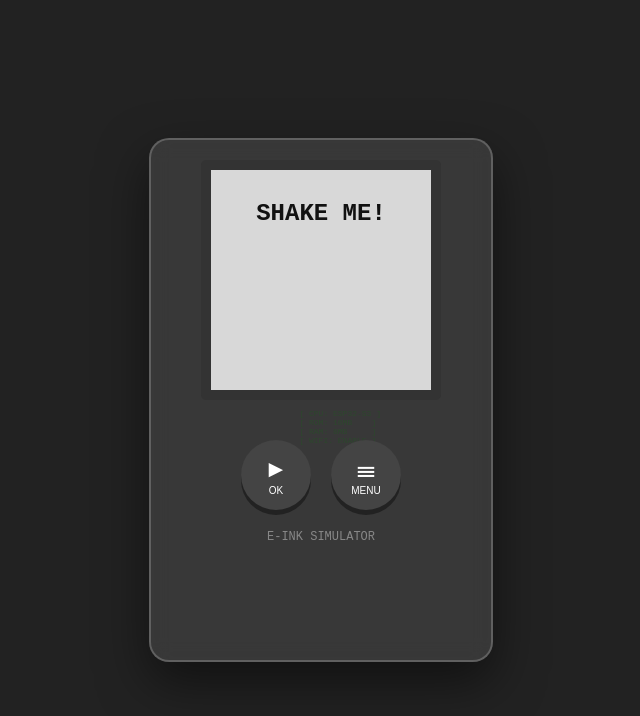
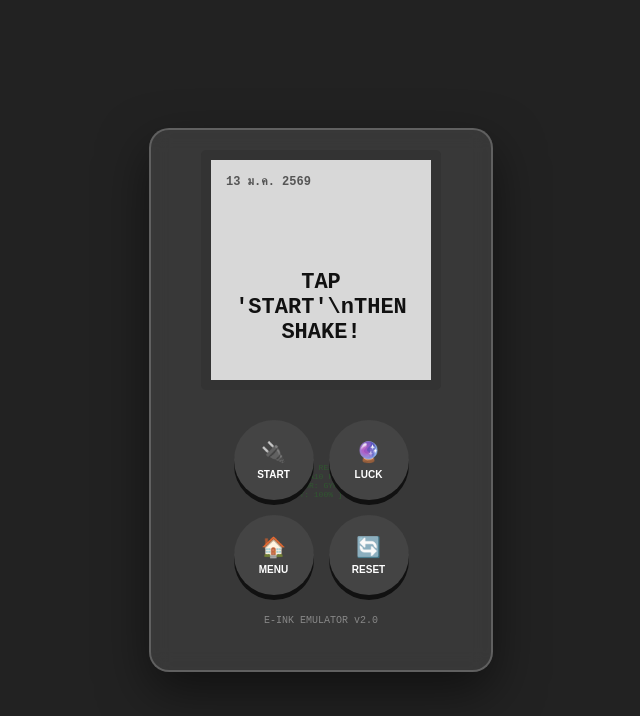
Before and after one commit to martyrungsai/Fortune-teller, a plain HTML site: page index.html in a window 1280 px wide. Shown: the whole page, without its empty margins (319-959 px from the left). Drawn offline with Linux system fonts and the light colour scheme.

Commit message:
Update index.html

```diff
--- a/index.html
+++ b/index.html
@@ -5,7 +5,6 @@
     <meta name="viewport" content="width=device-width, initial-scale=1.0, maximum-scale=1.0, user-scalable=no">
     <title>Retro Fortune Teller</title>
     <style>
-        /* สไตล์พื้นหลังและตัวเครื่อง */
         body {
             background-color: #222;
             display: flex;
@@ -17,10 +16,10 @@
             font-family: 'Courier New', Courier, monospace;
         }
 
-        /* ตัวเครื่องใส (Frosted Glass Effect) */
+        /* ตัวเครื่องใส */
         .device-case {
             width: 300px;
-            height: 480px; /* เพิ่มความสูงเล็กน้อยเพื่อรองรับวันที่ */
+            height: 500px;
             background: rgba(255, 255, 255, 0.1);
             border-radius: 20px;
             backdrop-filter: blur(10px);
@@ -37,84 +36,77 @@
         .screen {
             width: 240px;
             height: 240px;
-            background-color: #d8d8d8; /* สีจอ E-ink */
+            background-color: #d8d8d8;
             border: 10px solid #333;
             border-radius: 5px;
             display: flex;
-            flex-direction: column; /* เพื่อจัดเรียงวันที่และคำทำนาย */
-            justify-content: space-between; /* ให้วันที่อยู่บน คำทำนายอยู่กลาง */
+            flex-direction: column;
+            justify-content: space-between;
             align-items: center;
-            padding: 10px;
+            padding: 15px;
             box-sizing: border-box;
             position: relative;
         }
 
         #current-date {
-            position: absolute; /* วางไว้มุมบนซ้ายของจอ */
-            top: 5px;
-            left: 5px;
-            color: #555; /* สีเทาเข้มหน่อย */
-            font-size: 10px;
+            width: 100%;
+            color: #555;
+            font-size: 12px;
             text-align: left;
-            width: 90%;
-            white-space: nowrap; /* ไม่ให้วันที่ขึ้นบรรทัดใหม่ */
-            overflow: hidden;
-            text-overflow: ellipsis;
+            font-weight: bold;
         }
 
         #fortune-text {
             color: #111;
-            font-size: 24px;
+            font-size: 22px;
             font-weight: bold;
             text-align: center;
-            text-transform: uppercase;
-            margin-top: 20px; /* ขยับลงมาหน่อยไม่ให้ทับวันที่ */
+            white-space: pre-line;
+            margin-bottom: 20px;
         }
 
         /* ปุ่มกด */
         .button-area {
-            margin-top: 40px;
-            display: flex;
-            gap: 20px;
+            margin-top: 30px;
+            display: grid;
+            grid-template-columns: 1fr 1fr;
+            gap: 15px;
         }
 
         .btn {
-            width: 70px; /* เพิ่มขนาดปุ่มเล็กน้อย */
-            height: 70px;
+            width: 80px;
+            height: 80px;
             background: #444;
             border-radius: 50%;
             border: none;
-            box-shadow: 0 5px #222;
+            box-shadow: 0 5px #111;
             color: white;
             font-size: 10px;
             cursor: pointer;
-            display: flex; /* จัดให้ข้อความ/ไอคอนอยู่ตรงกลาง */
+            display: flex;
             flex-direction: column;
             justify-content: center;
             align-items: center;
-            text-decoration: none; /* ไม่มีขีดเส้นใต้ */
-            position: relative;
-        }
-         /* Icon สำหรับปุ่ม */
-        .btn .icon {
-            font-size: 24px; /* ขนาดไอคอน */
-            margin-bottom: 2px;
+            font-weight: bold;
         }
 
         .btn:active {
             transform: translateY(4px);
-            box-shadow: 0 2px #222;
+            box-shadow: 0 2px #111;
         }
 
-        /* แผ่นวงจรจำลองด้านหลัง */
+        .icon { font-size: 20px; margin-bottom: 5px; }
+
+        /* แผ่นวงจรจำลอง */
         .circuit-bg {
             position: absolute;
-            top: 50%;
+            top: 60%;
             z-index: -1;
-            opacity: 0.2;
+            opacity: 0.15;
             font-size: 8px;
-            color: green;
+            color: #0f0;
             white-space: pre;
+            pointer-events: none;
         }
     </style>
 </head>
@@ -122,42 +114,108 @@
 
 <div class="device-case">
     <div class="circuit-bg">
-        [ CPU: ESP32-S3 ]
-        [ ROM: 16MB    ]
-        [ RAM: 8MB     ]
-        [ WIFI: ENABLE ]
+[ SYSTEM READY ]
+[ CPU: A10 FUSION ]
+[ SENSOR: GYRO-01 ]
+[ BATT: 100% ]
     </div>
 
     <div class="screen">
-        <div id="current-date"></div>
-        <div id="fortune-text">SHAKE ME!</div>
+        <div id="current-date">--/--/----</div>
+        <div id="fortune-text">TAP 'START'\nTHEN SHAKE!</div>
     </div>
 
     <div class="button-area">
+        <button class="btn" onclick="initSensor()">
+            <span class="icon">🔌</span>START
+        </button>
         <button class="btn" onclick="getFortune()">
-            <span class="icon">&#9658;</span> OK
+            <span class="icon">🔮</span>LUCK
         </button>
         <button class="btn" onclick="goToMainMenu()">
-            <span class="icon">&#9776;</span> MENU
+            <span class="icon">🏠</span>MENU
+        </button>
+        <button class="btn" onclick="location.reload()">
+            <span class="icon">🔄</span>RESET
         </button>
     </div>
 
-    <p style="color: rgba(255,255,255,0.4); font-size: 12px; margin-top: 20px;">E-INK SIMULATOR</p>
+    <p style="color: rgba(255,255,255,0.4); font-size: 10px; margin-top: 20px;">E-INK EMULATOR v2.0</p>
 </div>
 
 <script>
-    // คำทำนาย
     const fortunes = [
-        "大吉 (DAI-KICHI)\nโชคดีที่สุด",
-        "吉 (KICHI)\nโชคดี",
+        "大吉 (DAI-KICHI)\nโชคดีที่สุด!",
+        "吉 (KICHI)\nโชคดีนะ",
         "中吉 (CHU-KICHI)\nโชคดีปานกลาง",
-        "小吉 (SHO-KICHI)\nโชคดีเล็กน้อย",
-        "末吉 (SUE-KICHI)\nโชคนิดหน่อย",
-        "凶 (KYO)\nระวังตัวด้วย!"
+        "小吉 (SHO-KICHI)\nโชคดีนิดหน่อย",
+        "末吉 (SUE-KICHI)\nพอลุ้นได้",
+        "凶 (KYO)\nระวังตัวนะ!"
     ];
 
-    // ฟังก์ชันแสดงวันที่
-    function displayCurrentDate() {
-        const dateElement = document.getElementById('current-date');
+    function updateDate() {
         const now = new Date();
-        const options = { year: 'numeric', month: 'short', day: '
+        const options = { year: 'numeric', month: 'short', day: 'numeric' };
+        document.getElementById('current-date').innerText = now.toLocaleDateString('th-TH', options);
+    }
+
+    function goToMainMenu() {
+        document.getElementById('fortune-text').innerText = "SHAKE ME\nTO SEE LUCK";
+        updateDate();
+    }
+
+    function getFortune() {
+        const textElement = document.getElementById('fortune-text');
+        textElement.style.opacity = "0.3"; // เอฟเฟกต์กระพริบแบบ E-ink
+        textElement.innerText = "WAITING...";
+
+        setTimeout(() => {
+            const randomFortune = fortunes[Math.floor(Math.random() * fortunes.length)];
+            textElement.innerText = randomFortune;
+            textElement.style.opacity = "1";
+            updateDate();
+        }, 600);
+    }
+
+    // ฟังก์ชันสำคัญ: เปิดการทำงาน Sensor สำหรับ iPhone
+    function initSensor() {
+        if (typeof DeviceMotionEvent.requestPermission === 'function') {
+            // กรณี iOS 13 ขึ้นไป
+            DeviceMotionEvent.requestPermission()
+                .then(permissionState => {
+                    if (permissionState === 'granted') {
+                        startShakeDetection();
+                        alert("เซนเซอร์เชื่อมต่อแล้ว! เริ่มเขย่าได้เลย");
+                    } else {
+                        alert("คุณต้องอนุญาตการเข้าถึงเซนเซอร์ถึงจะเขย่าได้ครับ");
+                    }
+                })
+                .catch(console.error);
+        } else {
+            // กรณี Android หรือ iOS รุ่นเก่า
+            startShakeDetection();
+            alert("เริ่มเขย่าได้เลย!");
+        }
+    }
+
+    let lastShake = 0;
+    function startShakeDetection() {
+        window.addEventListener('devicemotion', (event) => {
+            let acc = event.accelerationIncludingGravity;
+            let now = Date.now();
+
+            // ตรวจสอบความแรงการเขย่า
+            if (Math.abs(acc.x) > 15 || Math.abs(acc.y) > 15) {
+                if (now - lastShake > 2000) { // เว้นช่วง 2 วินาทีต่อการเขย่า
+                    getFortune();
+                    lastShake = now;
+                }
+            }
+        });
+    }
+
+    window.onload = updateDate;
+</script>
+
+</body>
+</html>
```
